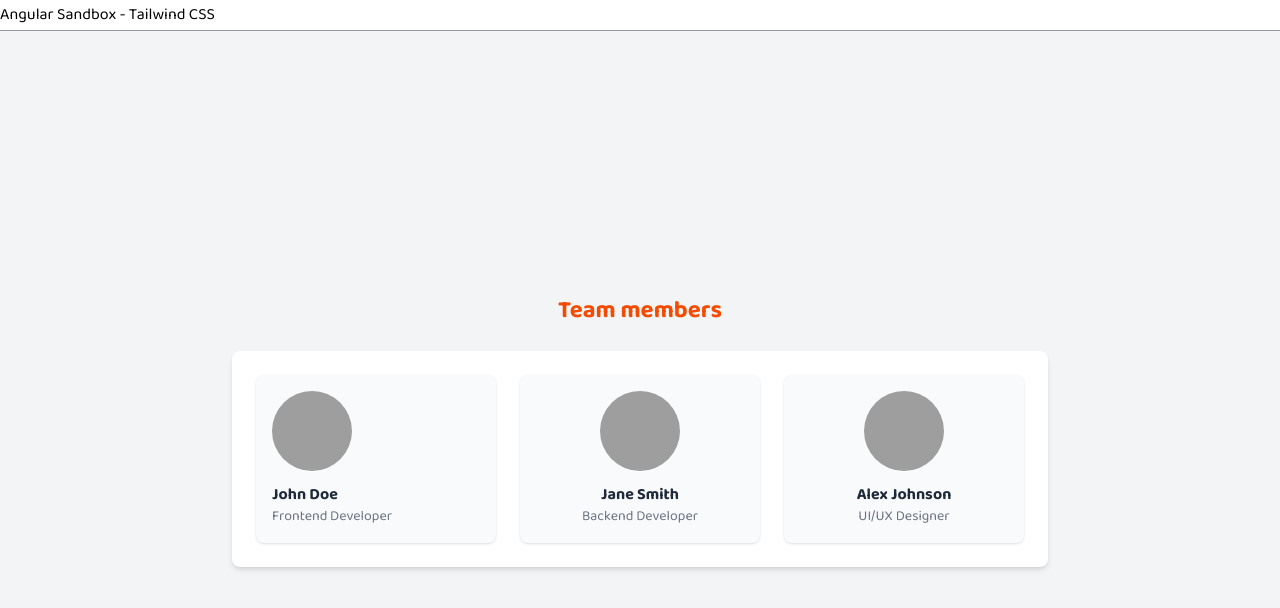
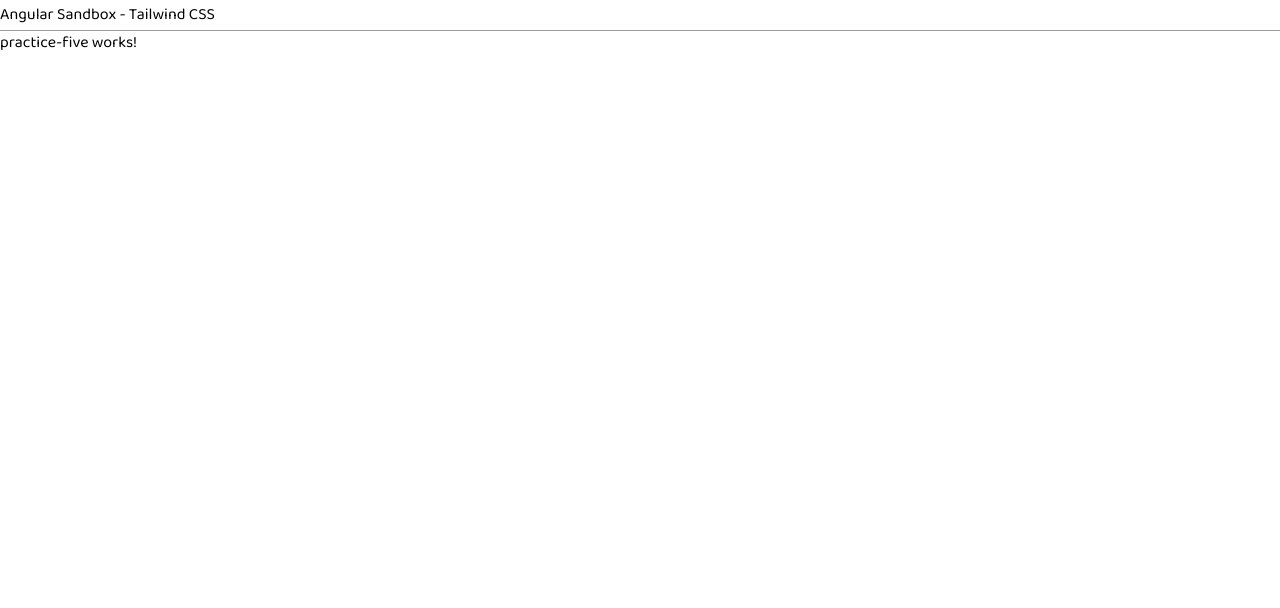
Before and after one commit to ozgursarikamis/angular-sandbox, an Angular app: page / in a window 1280 px wide. Shown: the top 608 px of the page. Built offline with nearby package versions, Linux system fonts and the light colour scheme; grey boxes are pictures that could not be loaded.

Commit message:
Practice 5

```diff
--- a/src/app/app.component.html
+++ b/src/app/app.component.html
@@ -1,4 +1,4 @@
 <div class="title">
   Angular Sandbox {{ title ? " - " + title : "" }}
 </div>
-<app-practice-four />
+<app-practice-five />
--- a/src/app/app.module.ts
+++ b/src/app/app.module.ts
@@ -6,6 +6,7 @@ import { PracticeOneComponent } from "./practice-one/practice-one.component";
 import { PracticeTwoComponent } from "./practice-two/practice-two.component";
 import { PracticeThreeComponent } from "./practice-three/practice-three.component";
 import { PracticeFourComponent } from "./practice-four/practice-four.component";
+import { PracticeFiveComponent } from "./practice-five/practice-five.component";
 
 @NgModule({
   declarations: [
@@ -16,7 +17,8 @@ import { PracticeFourComponent } from "./practice-four/practice-four.component";
     PracticeOneComponent,
     PracticeTwoComponent,
     PracticeThreeComponent,
-    PracticeFourComponent
+    PracticeFourComponent,
+    PracticeFiveComponent
   ],
   providers: [],
   bootstrap: [AppComponent]
--- /dev/null
+++ b/src/app/practice-five/practice-five.component.html
@@ -0,0 +1 @@
+<p>practice-five works!</p>
```
Also changed, not shown: src/app/practice-five/practice-five.component.ts (added, +11 -0 lines), src/app/practice-five/practice-five.component.scss (added).
